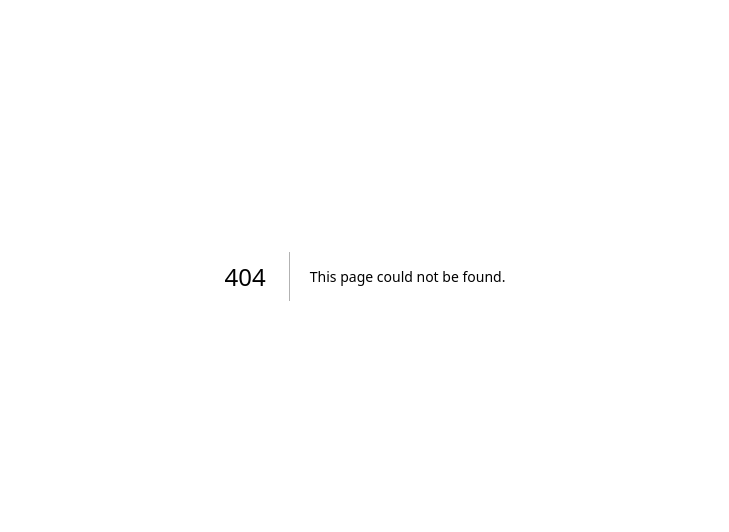
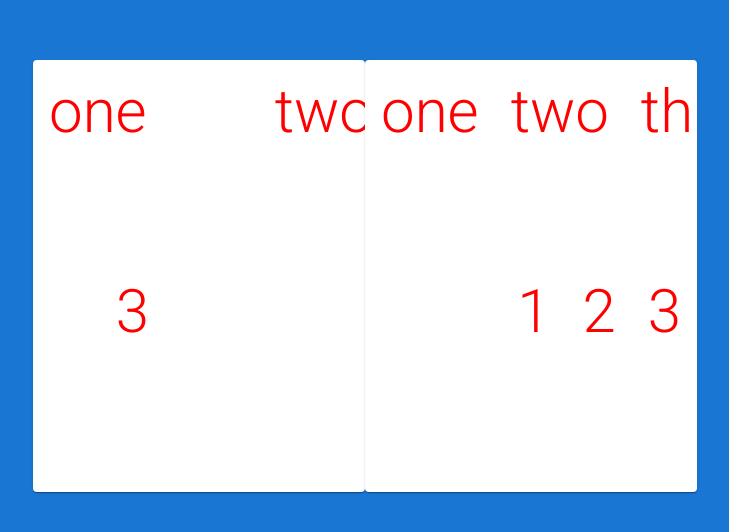
Before and after one commit to naveed0000/practice-frontend, a Next.js app: page /try-animation in a window 1280 px wide. Before the commit this address had no page. Shown: the part 124-656 px from the top of the page, without its empty margins (275-1004 px from the left). Built offline with nearby package versions, Linux system fonts and the light colour scheme; what @mui/material-nextjs would draw is missing.

Commit message:
create box animation

```diff
--- a/package.json
+++ b/package.json
@@ -17,6 +17,7 @@
     "@mui/material": "^7.3.1",
     "@mui/material-nextjs": "^7.3.0",
     "@mui/styled-engine-sc": "^7.3.1",
+    "motion": "^12.23.12",
     "next": "15.5.2",
     "react": "19.1.0",
     "react-dom": "19.1.0",
--- /dev/null
+++ b/src/app/try-animation/components/CryptoPriceCard.tsx
@@ -0,0 +1,42 @@
+import React from "react";
+import { Box, Typography, SvgIcon, SvgIconProps } from "@mui/material";
+
+// EthereumIcon component with proper typing
+const EthereumIcon: React.FC<SvgIconProps> = (props) => (
+  <SvgIcon {...props}>
+    <path d="M11.95 3.264L6 12.01l5.95 8.746L18 12.01zM12 2L5 13l7 8 7-8z" />
+    {/* Simplified path, replace with actual ETH icon SVG */}
+  </SvgIcon>
+);
+
+const CryptoPriceCard: React.FC = () => {
+  return (
+    <Box
+      sx={{
+        display: "flex",
+        alignItems: "center",
+        background: "linear-gradient(to right, #4a00e0, #8e2de2)", // Correct gradient property
+        borderRadius: "50px",
+        padding: "15px 30px",
+        color: "white",
+        fontFamily: "Roboto, sans-serif",
+        boxShadow: "0 4px 8px rgba(0, 0, 0, 0.2)",
+        minWidth: "300px",
+        maxWidth: "300px",
+      }}
+    >
+      <EthereumIcon sx={{ fontSize: 40, marginRight: 2 }} />
+
+      <Box sx={{ flexGrow: 1 }}>
+        <Typography variant="h4" component="div" sx={{ fontWeight: "bold" }}>
+          2.45 USD
+        </Typography>
+        <Typography variant="body2" component="div" sx={{ opacity: 0.8 }}>
+          Prices as of today
+        </Typography>
+      </Box>
+    </Box>
+  );
+};
+
+export default CryptoPriceCard;
--- /dev/null
+++ b/src/app/try-animation/components/Gpt.tsx
@@ -0,0 +1,72 @@
+import { Box, Card, Typography } from "@mui/material";
+import React from "react";
+import CryptoPriceCard from "./CryptoPriceCard";
+import { motion } from "framer-motion";
+
+// Motion Box wrapper
+const MotionBox = motion(Box);
+const MotionTypography = motion(Typography);
+
+export default function GptCard() {
+  return (
+    <Card sx={{ p: 2 }}>
+      {/* First row - words */}
+      <Box
+        sx={{
+          display: "flex",
+          flexDirection: "row",
+          justifyContent: "flex-start",
+          gap: 4,
+          height: 200,
+          width: 300,
+        }}
+      >
+        {["one", "two", "three"].map((word) => (
+          <MotionTypography
+            key={word}
+            variant="h2"
+            sx={{ color: "red" }}
+            whileHover={{ x: 50 }} // slide right
+            transition={{
+              type: "spring",
+              mass: 1,
+              stiffness: 200,
+              damping: 16,
+            }}
+          >
+            {word}
+          </MotionTypography>
+        ))}
+      </Box>
+
+      {/* Second row - numbers */}
+      <Box
+        sx={{
+          display: "flex",
+          flexDirection: "row",
+          justifyContent: "flex-end",
+          gap: 4,
+          height: 200,
+          width: 300,
+        }}
+      >
+        {["1", "2", "3"].map((num) => (
+          <MotionTypography
+            key={num}
+            variant="h2"
+            sx={{ color: "red" }}
+            whileHover={{ x: -50 }} // slide left
+            transition={{
+              type: "spring",
+              mass: 1,
+              stiffness: 200,
+              damping: 12,
+            }}
+          >
+            {num}
+          </MotionTypography>
+        ))}
+      </Box>
+    </Card>
+  );
+}
--- /dev/null
+++ b/src/app/try-animation/components/Index.tsx
@@ -0,0 +1,24 @@
+'use client';
+
+import React from "react";
+import CryptoPriceCard from "./CryptoPriceCard";
+import { Box } from "@mui/material";
+import SimpleCard from "./SimpleCard";
+import GptCard from "./Gpt";
+
+export default function Index() {
+  return (
+    <Box
+      sx={{
+        height: "100vh",
+        display: "flex",
+        justifyContent: "center",
+        alignItems: "center",
+        bgcolor: 'primary.main'
+      }}
+    >
+      <SimpleCard />
+      <GptCard />
+    </Box>
+  );
+}
--- /dev/null
+++ b/src/app/try-animation/components/SimpleCard.tsx
@@ -0,0 +1,93 @@
+import { Box, Card, Typography } from "@mui/material";
+import React from "react";
+import CryptoPriceCard from "./CryptoPriceCard";
+import { motion } from "framer-motion";
+
+// Motion Box wrapper
+const MotionBox = motion(Box);
+
+export default function SimpleCard() {
+  return (
+    <Card sx={{ p: 2 }}>
+      <Box
+        sx={{
+          display: "flex",
+          flexDirection: "row",
+          justifyContent: "space-between",
+          gap: 2,
+          height: 200,
+          width: 300,
+        }}
+      >
+        <MotionBox
+          whileHover={{
+            x: -200, // slide effect
+          }}
+          transition={{
+            type: "spring",
+            mass: 3,
+            stiffness: 200,
+            damping: 16,
+            duration: 3,
+          }}
+          sx={{
+            display: "flex",
+            flexDirection: "row",
+            justifyContent: "flex-start",
+            gap: 16,
+          }}
+        >
+          <Typography variant="h2" sx={{ color: "red" }}>
+            one
+          </Typography>
+          <Typography variant="h2" sx={{ color: "red" }}>
+            two
+          </Typography>
+          <Typography variant="h2" sx={{ color: "red" }}>
+            three
+          </Typography>
+        </MotionBox>
+      </Box>
+      <Box
+        sx={{
+          display: "flex",
+          flexDirection: "row",
+          justifyContent: "flex-end",
+          gap: 2,
+          height: 200,
+          width: 100,
+        }}
+      >
+        <MotionBox
+          whileHover={{
+            x: 300, // slide effect
+          }}
+          transition={{
+            type: "tween",
+            mass: 3,
+            stiffness: 120,
+            damping: 100,
+
+          }}
+          sx={{
+            display: "flex",
+            flexDirection: "row",
+            justifyContent: "flex-start",
+            gap: 16,
+            height: "fit-content",
+          }}
+        >
+          <Typography variant="h2" sx={{ color: "red" }}>
+            1
+          </Typography>
+          <Typography variant="h2" sx={{ color: "red" }}>
+            2
+          </Typography>
+          <Typography variant="h2" sx={{ color: "red" }}>
+            3
+          </Typography>
+        </MotionBox>
+      </Box>
+    </Card>
+  );
+}
--- /dev/null
+++ b/src/app/try-animation/page.tsx
@@ -0,0 +1,6 @@
+import React from "react";
+import Index from "./components/Index";
+
+export default function page() {
+  return <Index />;
+}
```
Also changed, not shown: 1 other file (tests, documents, lock files or other folders).
